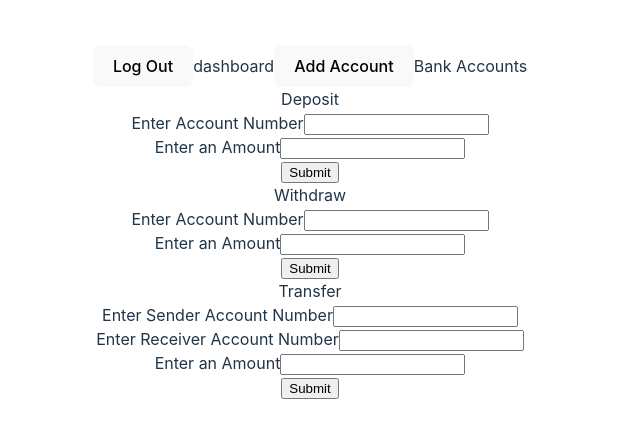
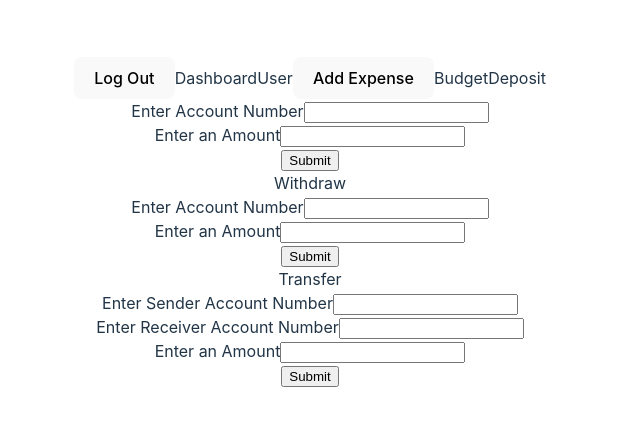
Before and after one commit to Amieldat/my-banking-app, a React (Vite) app: page /dashboard in a window 1280 px wide. Shown: the part 178-616 px from the top of the page, without its empty margins (330-970 px from the left). Built offline with nearby package versions, Linux system fonts and the light colour scheme.

Commit message:
Implement separate interfaces for admin and users

```diff
--- a/src/components/Dashboard.jsx
+++ b/src/components/Dashboard.jsx
@@ -1,30 +1,45 @@
 import { useEffect, useState } from 'react'
 import { useNavigate } from 'react-router-dom'
 import { useLocalStorage } from '../hooks'
-import { AccountList, AddAccount, Deposit, Transfer, Withdraw } from '../sub-components'
+import { AccountList, AddAccount, AddExpense, Budget, Deposit, Transfer, Withdraw } from '../sub-components'
 
 export const Dashboard = () => {
     const [loggedIn, setLoggedIn] = useLocalStorage("loggedIn")
     const navigate = useNavigate()
-    const [modalToggle, setModalToggle] = useState(false)
+    const [accountModalToggle, setAccountModalToggle] = useState(false)
+    const [expenseModalToggle, setExpenseModalToggle] = useState(false)
 
     useEffect(() => {
         if (loggedIn == "") navigate("/")
     }, [loggedIn])
 
     const [users, setUsers] = useLocalStorage("users", [])
-
+    const isAdmin = users.find(({ username }) => loggedIn == username)?.role == "admin"
 
     return (
         <>
             <button onClick={() => setLoggedIn("")}>Log Out</button>
-            dashboard
-            <button onClick={() => setModalToggle(!modalToggle)}>Add Account</button>
-            <AccountList users={users} />
+            Dashboard
+            {isAdmin
+                ? (
+                    <>
+                        Admin
+                        <button onClick={() => setAccountModalToggle(!accountModalToggle)}>Add Account</button>
+                        <AccountList users={users} />
+                        <AddAccount users={users} />
+                    </>
+                )
+                : (
+                    <>
+                        User
+                        <button onClick={() => setExpenseModalToggle(!expenseModalToggle)}>Add Expense</button>
+                        <Budget users={users} loggedIn={loggedIn} />
+                        <AddExpense users={users} setUsers={setUsers} loggedIn={loggedIn} modalToggle={expenseModalToggle} />
+                    </>
+                )}
             <Deposit users={users} setUsers={setUsers} />
             <Withdraw users={users} setUsers={setUsers} />
             <Transfer users={users} setUsers={setUsers} />
-            <AddAccount users={users} setUsers={setUsers} modalToggle={modalToggle} />
         </>
     )
 }
```
